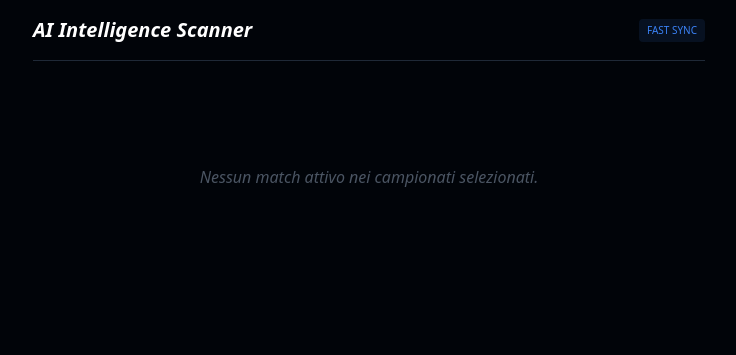
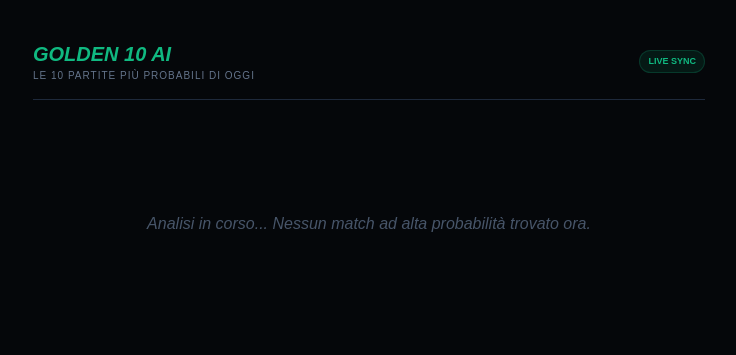
Before and after one commit to christian03-web/ai-pronostici-, a Flask app: page / in a window 1280 px wide. Shown: the top 355 px of the page, without its empty margins (271-1007 px from the left). Run offline with Flask 3, Linux system fonts and the light colour scheme; data that the repository does not hold is empty; some libraries are stand-ins or nearby versions.

Commit message:
Update index.html

```diff
--- a/templates/index.html
+++ b/templates/index.html
@@ -3,46 +3,48 @@
 <head>
     <meta charset="UTF-8">
     <meta name="viewport" content="width=device-width, initial-scale=1.0">
-    <title>AI ANALYST PRO</title>
+    <title>TOP 10 AI PREDICTOR</title>
     <script src="https://cdn.tailwindcss.com"></script>
+    <style>
+        body { background: #05070a; color: #e2e8f0; font-family: sans-serif; }
+        .match-card { background: #0f172a; border-left: 4px solid #10b981; }
+    </style>
 </head>
-<body class="bg-[#010409] text-[#c9d1d9] font-sans p-4">
+<body class="p-4 md:p-10">
     <div class="max-w-2xl mx-auto">
-        <header class="flex justify-between items-center mb-6 border-b border-gray-800 pb-4">
-            <h1 class="text-xl font-bold text-white italic">AI Intelligence Scanner</h1>
-            <span class="text-[10px] bg-blue-500/10 text-blue-500 px-2 py-1 rounded">FAST SYNC</span>
+        <header class="mb-8 border-b border-slate-800 pb-4 flex justify-between items-center">
+            <div>
+                <h1 class="text-xl font-black text-emerald-500 italic uppercase">Golden 10 AI</h1>
+                <p class="text-[10px] text-slate-500 uppercase tracking-widest">Le 10 partite più probabili di oggi</p>
+            </div>
+            <div class="text-[9px] bg-emerald-500/10 text-emerald-500 px-2 py-1 rounded-full border border-emerald-500/20 font-bold">LIVE SYNC</div>
         </header>
 
         <div id="container" class="space-y-4">
             {% for m in matches %}
-            <div class="bg-[#0d1117] border border-[#30363d] rounded-xl p-4">
-                <div class="flex justify-between text-[10px] mb-2">
-                    <span class="text-blue-400 font-bold uppercase">{{ m.league }}</span>
-                    <span class="{{ 'text-red-500 font-bold' if m.is_live else 'text-gray-500' }}">{{ m.time }}</span>
+            <div class="match-card p-5 rounded-r-xl shadow-xl">
+                <div class="flex justify-between text-[10px] mb-2 font-bold uppercase">
+                    <span class="text-blue-400">{{ m.league }}</span>
+                    <span class="{{ 'text-red-500' if m.is_live else 'text-slate-500' }}">{{ m.time }}</span>
                 </div>
                 <div class="flex justify-between items-center mb-4">
                     <span class="text-sm font-bold text-white">{{ m.match }}</span>
                     <span class="text-lg font-black text-yellow-500">{{ m.score }}</span>
                 </div>
-                <div class="grid grid-cols-3 gap-2 border-y border-gray-800 py-3 mb-3 text-center">
-                    <div><p class="text-[8px] text-gray-500 uppercase">xG</p><p class="text-xs font-bold text-blue-300">{{ m.xg }}</p></div>
-                    <div><p class="text-[8px] text-gray-500 uppercase">Rank</p><p class="text-xs font-bold text-gray-400">{{ m.h_rank }} vs {{ m.a_rank }}</p></div>
-                    <div><p class="text-[8px] text-gray-500 uppercase">Trend</p><p class="text-[8px] font-bold text-emerald-500">STABILE</p></div>
-                </div>
-                <div class="flex gap-2">
-                    <div class="flex-1 bg-emerald-500/5 p-2 rounded border border-emerald-500/10 text-center">
+                <div class="grid grid-cols-2 gap-4">
+                    <div class="bg-black/20 p-2 rounded text-center border border-emerald-500/10">
                         <p class="text-[8px] text-emerald-500 font-bold uppercase">Over 2.5</p>
-                        <p class="text-md font-black text-emerald-400">{{ m.over_p }}%</p>
+                        <p class="text-lg font-black text-emerald-400">{{ m.over_p }}%</p>
                     </div>
-                    <div class="flex-1 bg-blue-500/5 p-2 rounded border border-blue-500/10 text-center">
-                        <p class="text-[8px] text-blue-500 font-bold uppercase">GG</p>
-                        <p class="text-md font-black text-blue-400">{{ m.gg_p }}%</p>
+                    <div class="bg-black/20 p-2 rounded text-center border border-blue-500/10">
+                        <p class="text-[8px] text-blue-500 font-bold uppercase">Goal/Goal</p>
+                        <p class="text-lg font-black text-blue-400">{{ m.gg_p }}%</p>
                     </div>
                 </div>
             </div>
             {% endfor %}
             {% if not matches %}
-            <div class="text-center py-20 text-gray-600 italic">Nessun match attivo nei campionati selezionati.</div>
+            <div class="text-center py-20 text-slate-600 italic">Analisi in corso... Nessun match ad alta probabilità trovato ora.</div>
             {% endif %}
         </div>
     </div>
@@ -55,28 +57,23 @@
                 const container = document.getElementById('container');
                 if(data.length > 0) {
                     container.innerHTML = data.map(m => `
-                        <div class="bg-[#0d1117] border border-[#30363d] rounded-xl p-4">
-                            <div class="flex justify-between text-[10px] mb-2">
-                                <span class="text-blue-400 font-bold uppercase">${m.league}</span>
-                                <span class="${m.is_live ? 'text-red-500 font-bold' : 'text-gray-500'}">${m.time}</span>
+                        <div class="match-card p-5 rounded-r-xl shadow-xl mb-4">
+                            <div class="flex justify-between text-[10px] mb-2 font-bold uppercase">
+                                <span class="text-blue-400">${m.league}</span>
+                                <span class="${m.is_live ? 'text-red-500' : 'text-slate-500'}">${m.time}</span>
                             </div>
                             <div class="flex justify-between items-center mb-4">
                                 <span class="text-sm font-bold text-white">${m.match}</span>
                                 <span class="text-lg font-black text-yellow-500">${m.score}</span>
                             </div>
-                            <div class="grid grid-cols-3 gap-2 border-y border-gray-800 py-3 mb-3 text-center">
-                                <div><p class="text-[8px] text-gray-500 uppercase">xG</p><p class="text-xs font-bold text-blue-300">${m.xg}</p></div>
-                                <div><p class="text-[8px] text-gray-500 uppercase">Rank</p><p class="text-xs font-bold text-gray-400">${m.h_rank} vs ${m.a_rank}</p></div>
-                                <div><p class="text-[8px] text-gray-500 uppercase">Trend</p><p class="text-[8px] font-bold text-emerald-500 uppercase">Stabile</p></div>
-                            </div>
-                            <div class="flex gap-2">
-                                <div class="flex-1 bg-emerald-500/5 p-2 rounded border border-emerald-500/10 text-center">
+                            <div class="grid grid-cols-2 gap-4">
+                                <div class="bg-black/20 p-2 rounded text-center border border-emerald-500/10">
                                     <p class="text-[8px] text-emerald-500 font-bold uppercase">Over 2.5</p>
-                                    <p class="text-md font-black text-emerald-400">${m.over_p}%</p>
+                                    <p class="text-lg font-black text-emerald-400">${m.over_p}%</p>
                                 </div>
-                                <div class="flex-1 bg-blue-500/5 p-2 rounded border border-blue-500/10 text-center">
-                                    <p class="text-[8px] text-blue-500 font-bold uppercase">GG</p>
-                                    <p class="text-md font-black text-blue-400">${m.gg_p}%</p>
+                                <div class="bg-black/20 p-2 rounded text-center border border-blue-500/10">
+                                    <p class="text-[8px] text-blue-500 font-bold uppercase">Goal/Goal</p>
+                                    <p class="text-lg font-black text-blue-400">${m.gg_p}%</p>
                                 </div>
                             </div>
                         </div>`).join('');
```
